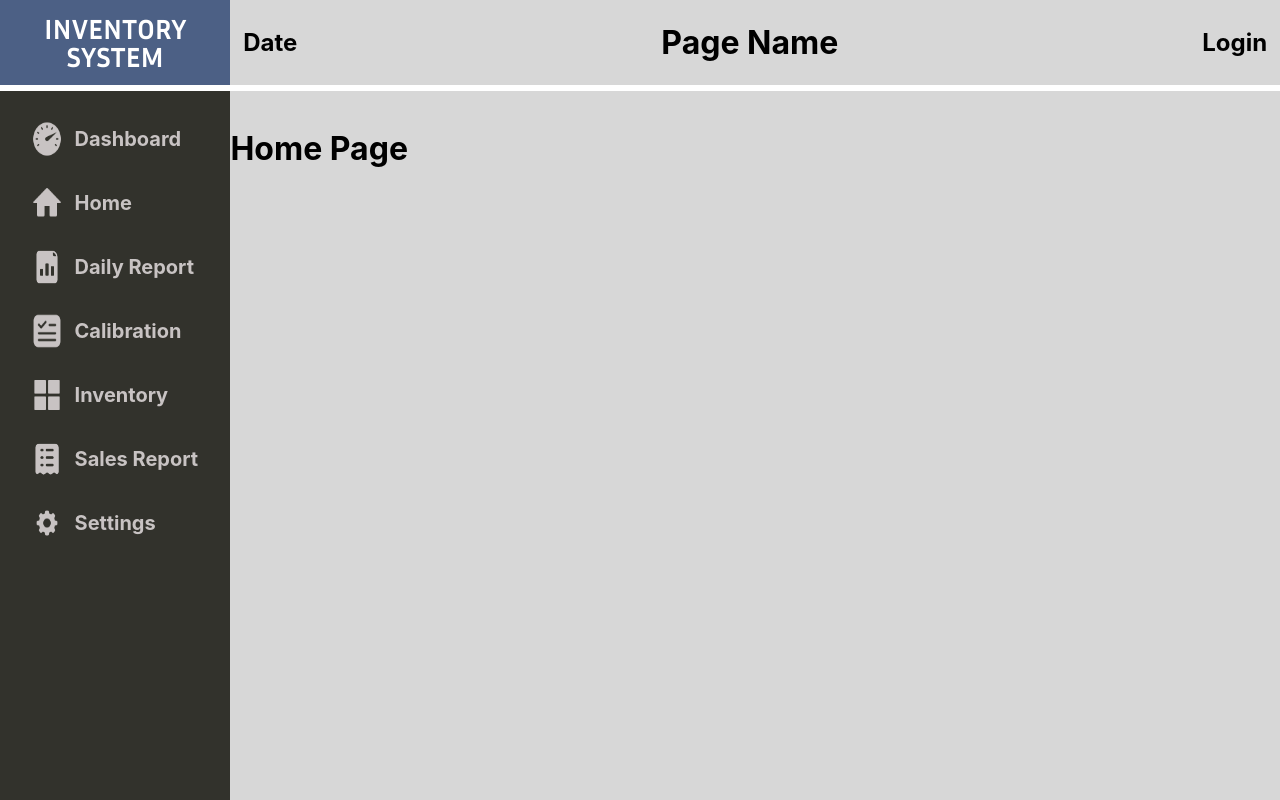
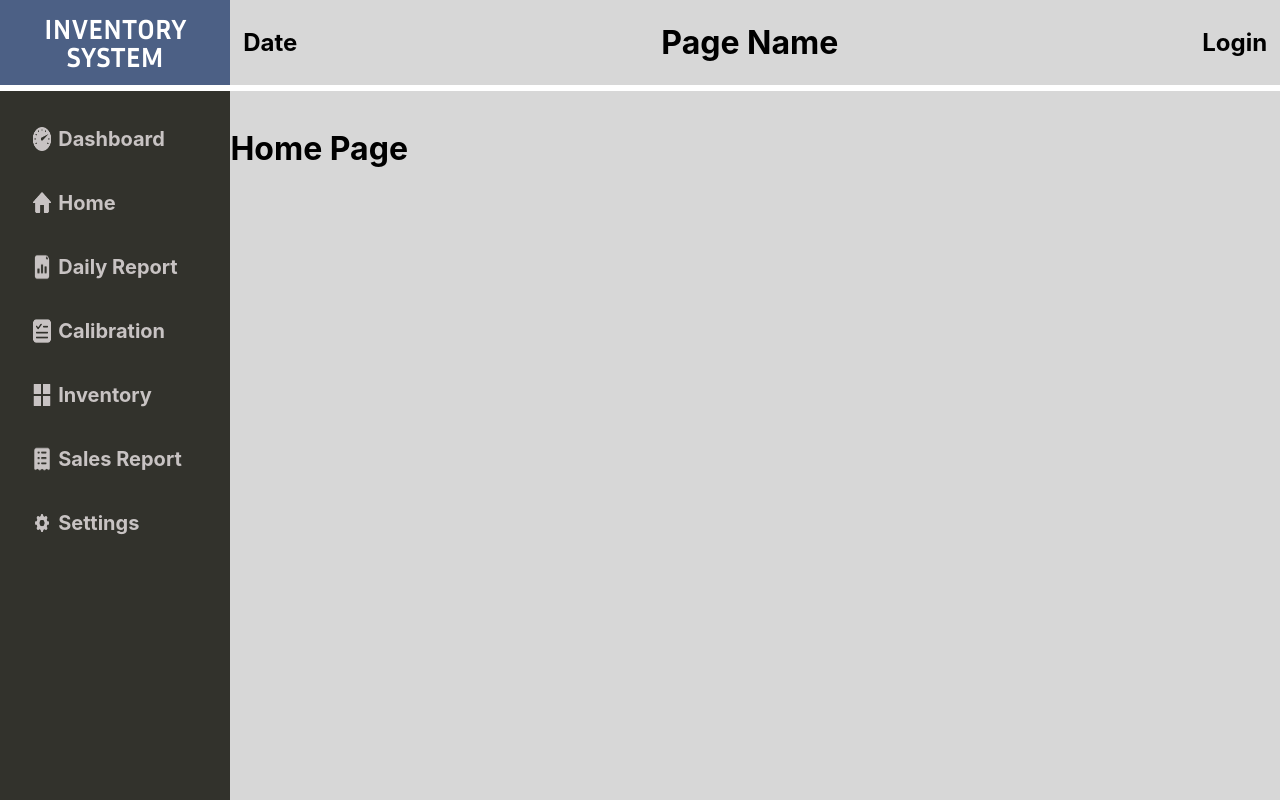
Before and after one commit to Officialrwn/bar_inventory, a React (Create React App) app in the folder client/: page / in a window 1280 px wide. Built offline with nearby package versions, Linux system fonts and the light colour scheme.

Commit message:
changed icon sizes

```diff
--- a/client/src/components/SideBarItem/SideBarItem.tsx
+++ b/client/src/components/SideBarItem/SideBarItem.tsx
@@ -2,9 +2,11 @@ import { Main, NavLink, NavIcon } from './styles'
 
 const SideBarItem = ({title}: any) => {
 	const imglink = `/assets/images/${title?.toLowerCase()}.png`
-	console.log("imglink", imglink);
+	const route = () => {
+		console.log("Route");
+	}
 	return	(
-		<Main>
+		<Main onClick={route}>
 			<NavIcon src={imglink}/>
 			<NavLink>{title}</NavLink>
 		</Main>
--- a/client/src/components/SideBarItem/styles.tsx
+++ b/client/src/components/SideBarItem/styles.tsx
@@ -10,12 +10,12 @@ const Main = styled.div`
 const NavLink = styled.p`
 	font-size: 2.5vh;
 	font-weight: bold;
-	padding-left: 1vw;
+	padding-left: 0.5vw;
 `;
 
 const NavIcon = styled.img`
-	width: 15%;
-	height: 55%;
+	width: 10%;
+	height: 40%;
 `;
 
 export {
```
Also changed, not shown: client/public/assets/images/product.png (deleted).
